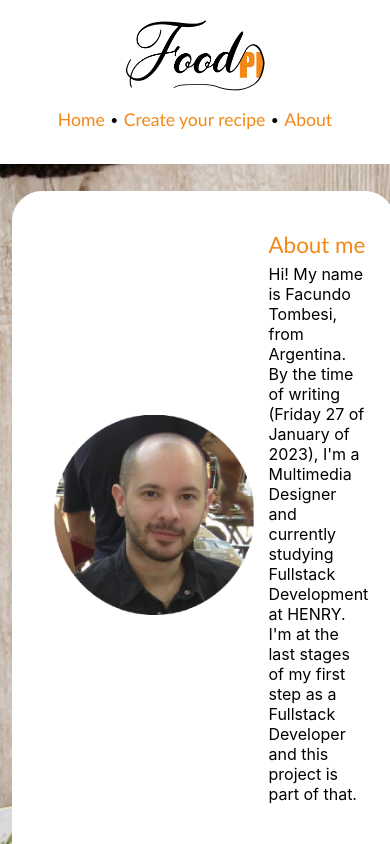
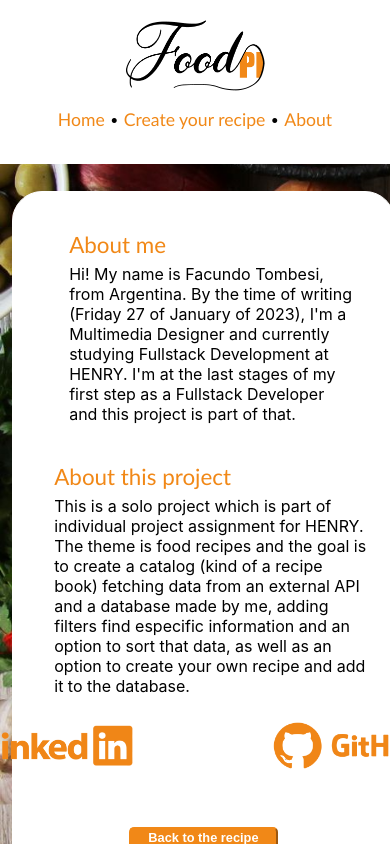
Before and after one commit to FacuTombesi/PI-Food, a React (Create React App) app in the folder client/: page /about in a window 390 px wide. Shown: the top 844 px of the page. Built offline with nearby package versions, Linux system fonts and the light colour scheme.

Commit message:
about responsive fix

```diff
--- a/client/src/components/About.jsx
+++ b/client/src/components/About.jsx
@@ -20,7 +20,7 @@ const About = (props) => {
 
             <AboutCont>
                 <AboutMe>
-                    <img src={myPhoto} alt="That's me!" width="200px" />
+                    <Img src={myPhoto} alt="That's me!" width="200px" />
                     <AboutMeInfo>
                         <AboutTitles> About me </AboutTitles>
                         <p> Hi! My name is Facundo Tombesi, from Argentina. By the time of writing (Friday 27 of January of 2023), I'm a Multimedia Designer and currently studying Fullstack
@@ -68,6 +68,13 @@ const AboutPage = styled.div `
 
     @media only screen and (max-width: 600px) {
         flex-direction: column;
+    }
+`
+
+const Img = styled.img `
+    @media only screen and (max-width: 600px) {
+        visibility: hidden;
+        position: absolute;
     }
 `
 
```
